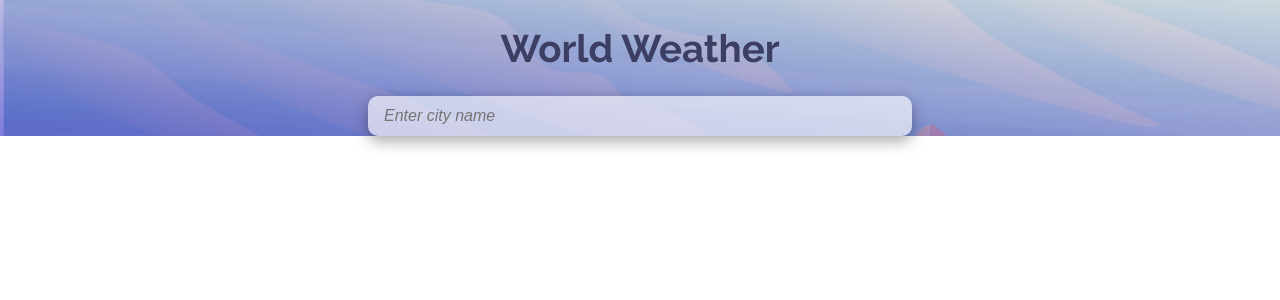
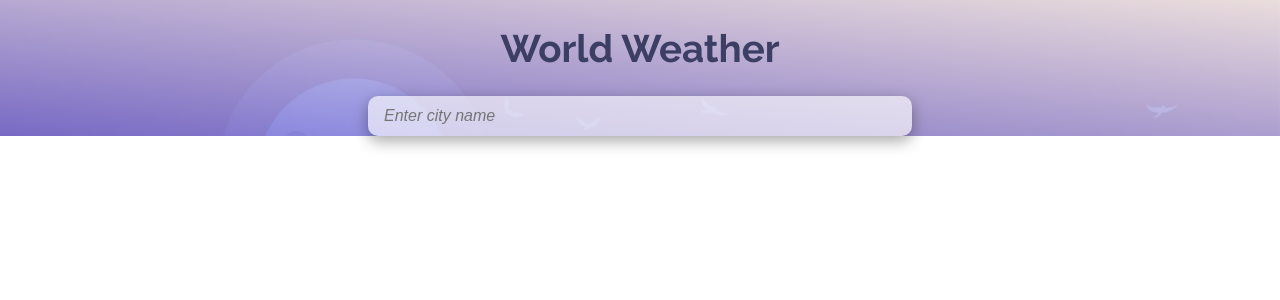
Before and after one commit to alinaincodeland/weather-app-react, a React (Create React App) app: page / in a window 1280 px wide. Shown: the top 300 px of the page. Built offline with nearby package versions, Linux system fonts and the light colour scheme.

Commit message:
Change background image

```diff
--- a/src/App.css
+++ b/src/App.css
@@ -16,16 +16,12 @@ body {
   display: flex;
   flex-direction: column;
   align-items: center;
-  background-color: #8ec5fc;
-  /* background-image: linear-gradient(62deg, #8ec5fc 0%, #e0c3fc 100%);
-  height: 100vh; */
-
   background-image: linear-gradient(
       185deg,
       rgba(234, 228, 233, 0.6488970588235294) 0%,
       rgba(39, 34, 195, 0.5900735294117647) 100%
     ),
-    url(./images/6452058.jpg);
+    url(./images/background.jpg);
   background-repeat: no-repeat;
   background-size: cover;
 }
```
